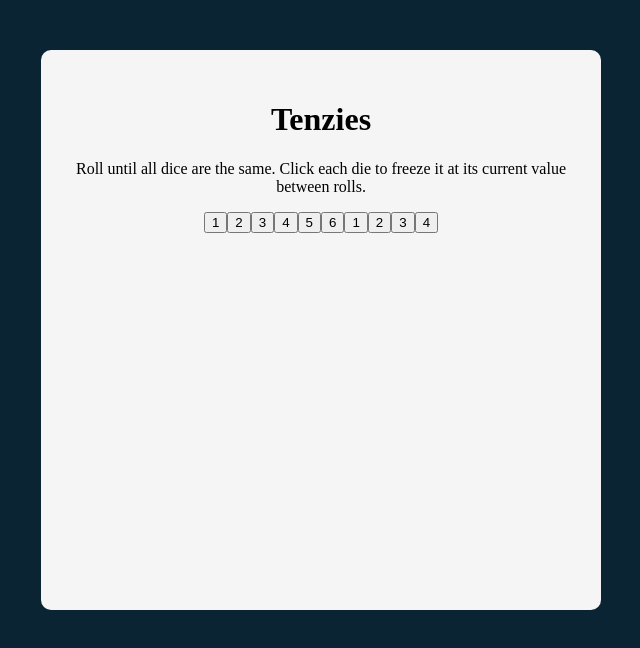
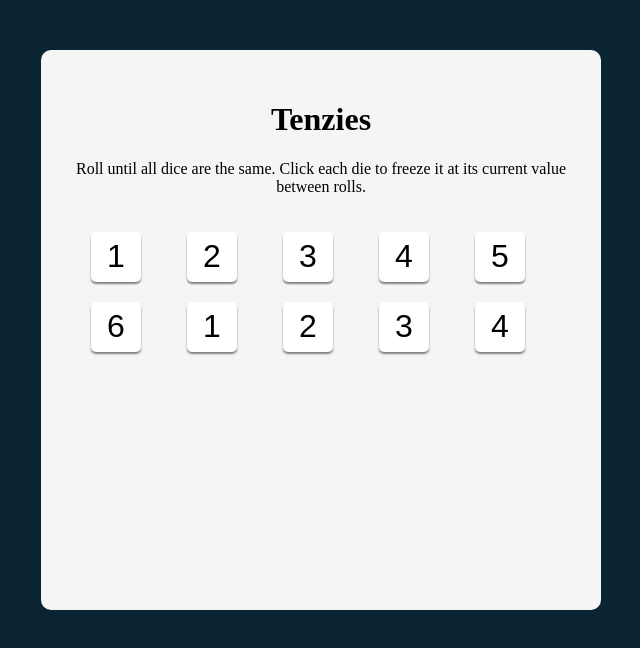
Before and after one commit to ajah-ac/React-Exercises, a React (Vite) app in the folder Tenzies/: page / in a window 1280 px wide. Shown: the top 648 px of the page, without its empty margins (319-959 px from the left). Built offline with nearby package versions, Linux system fonts and the light colour scheme.

Commit message:
Add css styling

```diff
--- a/Tenzies/src/App.css
+++ b/Tenzies/src/App.css
@@ -1,4 +1,4 @@
-main{
+main {
   width: 500px;
   height: 500px;
   background-color: #F5F5F5;
@@ -6,7 +6,25 @@ main{
   text-align: center;
   padding: 30px;
 }
-main >p{
+
+main>p {
   margin: auto;
   width: 300px;
 }
+
+.dice {
+  padding: 20px;
+  display: grid;
+  grid-template-columns: repeat(5, 1fr);
+  gap: 20px;
+}
+
+.dice>button {
+  background-color: white;
+  border: 0;
+  width: 50px;
+  height: 50px;
+  font-size: 2em;
+  box-shadow: 0px 2px 2px gray;
+  border-radius: 5px;
+}
--- a/Tenzies/src/App.jsx
+++ b/Tenzies/src/App.jsx
@@ -15,7 +15,7 @@ function App() {
     <p>Roll until all dice are the same. Click each die to freeze it at its current value between rolls.</p>
       </div>
 
-<div>
+<div className='dice'>
 
 
   <Die value={1}/>
```
